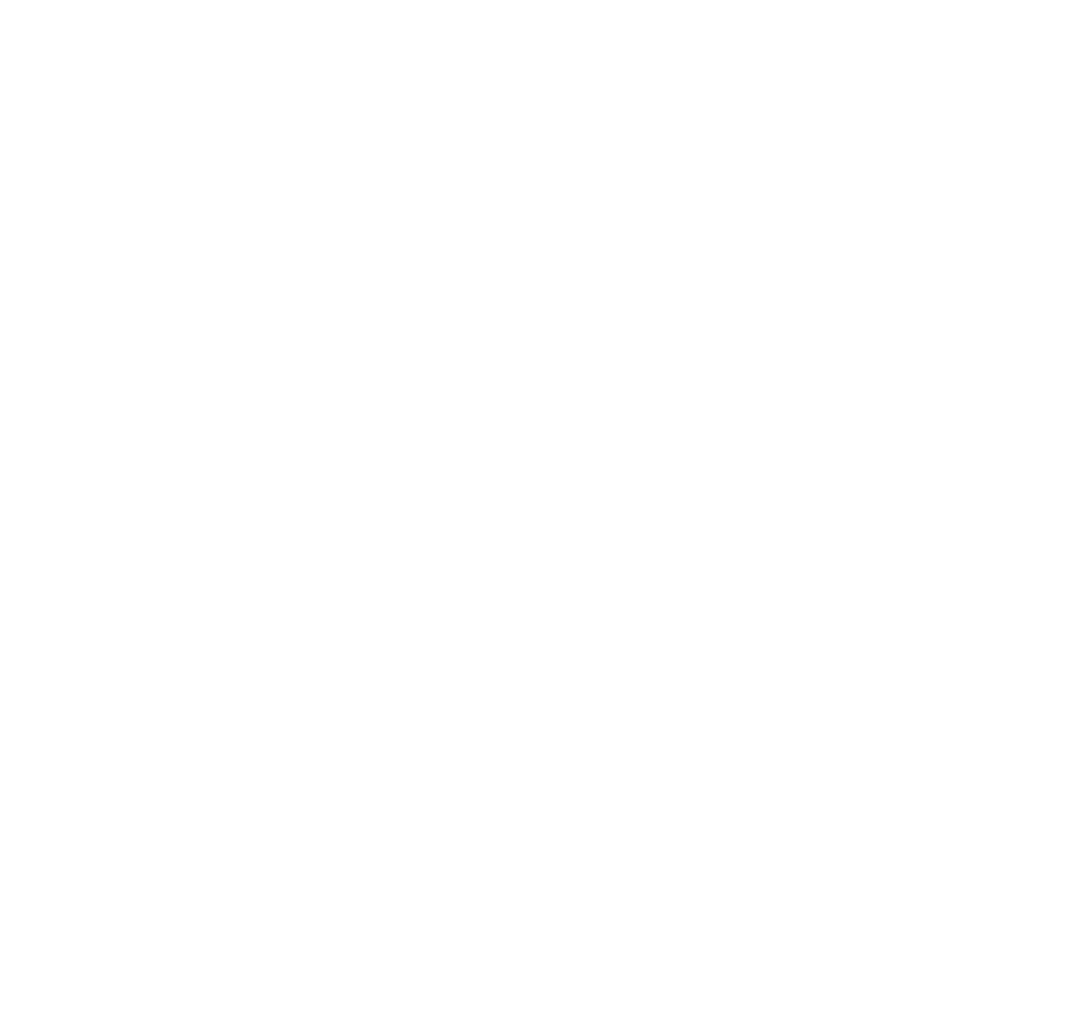
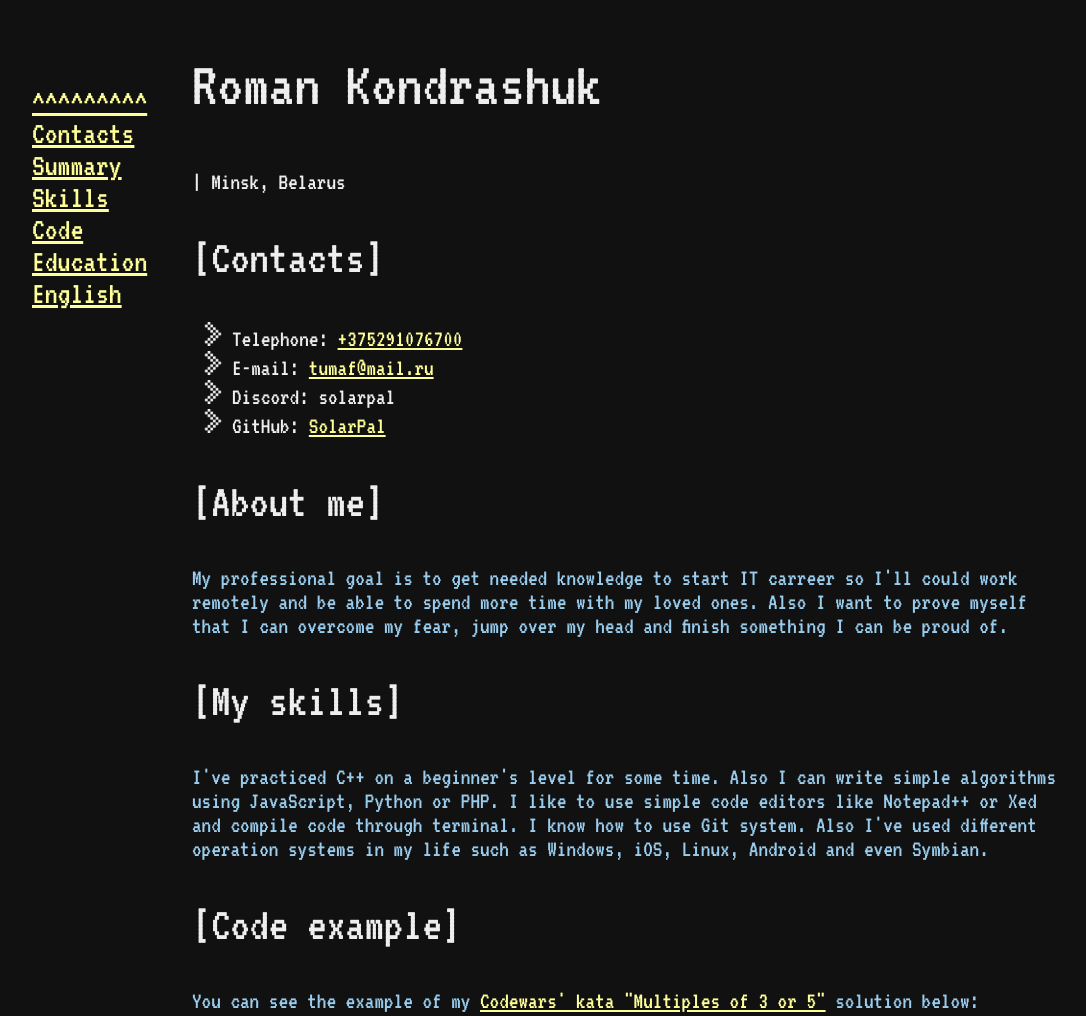
Before and after one commit to SolarPal/rsschool-cv, a plain HTML site: page index.html in a window 1280 px wide. Shown: the top 1016 px of the page, without its empty margins (16-1102 px from the left). Before the commit the page ends 800 px from the top, so only its background shows below. Drawn offline with Linux system fonts and the light colour scheme.

Commit message:
feat: add some html with style

```diff
--- a/index.html
+++ b/index.html
@@ -1,9 +1,80 @@
 <!DOCTYPE html>
 <html lang="en">
   <head>
-    <meta charset="UTF-8">
+    <meta charset="utf-8">
+	<link rel="stylesheet" href="./style.css">
     <title>CV</title>
   </head>
   <body>
+	<header class="header">
+
+		<nav class="nav">
+			<ul class="nav-list">
+				<li class="nav-item"><a href="#top">^^^^^^^^^</a></li>
+				<li class="nav-item"><a href="#contacts">Contacts</a></li>
+				<li class="nav-item"><a href="#about">Summary</a></li>
+				<li class="nav-item"><a href="#skills">Skills</a></li>
+				<li class="nav-item"><a href="#code">Code</a></li>
+				<li class="nav-item"><a href="#education">Education</a></li>
+				<li class="nav-item"><a href="#english">English</a></li>
+			</ul>
+		</nav>
+	</header>
+	<main class="main">
+		<section class="name-section">
+			<h1 class="name-header">Roman Kondrashuk</h1>
+			<p class="location">| Minsk, Belarus</p>
+		</section>
+		<section class="main-content">
+			<h2 class="content-header" id="contacts">[Contacts]</h2>
+			<ul class="contacts-list">
+				<li class="contacts-item"><b>Telephone:</b> <a href="tel:+375291076700">+375291076700</a></li>
+				<li class="contacts-item"><b>E-mail:</b> <a href="mailto:tumaf@mail.ru">tumaf@mail.ru</a></li>
+				<li class="contacts-item"><b>Discord:</b> solarpal</li>
+				<li class="contacts-item"><b>GitHub:</b> <a href="https://github.com/SolarPal" target="_blank">SolarPal</a></li>
+			</ul>
+			<h2 class="content-header" id="about">[About me]</h2>
+			<p class="info-paragraph">My professional goal is to get needed knowledge to start IT carreer so I'll could work remotely and be able to spend more time with my loved ones.
+			Also I want to prove myself that I can overcome my fear, jump over my head and finish something I can be proud of.</p>
+			<h2 class="content-header" id="skills">[My skills]</h2>
+			<p class="info-paragraph">I've practiced C++ on a beginner's level for some time. Also I can write simple algorithms using JavaScript, Python or PHP.
+			I like to use simple code editors like Notepad++ or Xed and compile code through terminal. I know how to use Git system.
+			Also I've used different operation systems in my life such as Windows, iOS, Linux, Android and even Symbian.</p>
+			<h2 class="content-header" id="code">[Code example]</h2>
+			<p class="info-paragraph">You can see the example of my <a href="https://www.codewars.com/kata/514b92a657cdc65150000006/" target="_blank">Codewars' kata "Multiples of 3 or 5"</a>
+			solution below:</p>
+			<pre>
+				<code class="code-sample">
+				<span class="code-keyword">function</span> solution(<var>number</var>){
+				  <span class="code-keyword">if</span> (<var>number</var> <= 0) {
+				    <span class="code-keyword">return</span> 0;
+				  } <span class="code-keyword">else</span> {
+				    <span class="code-keyword">let</span> <var>arr</var> = [];
+				    <span class="code-keyword">let</span> <var>sum</var> = 0;
+				    <span class="code-keyword">for</span> (<span class="code-keyword">let</span> <var>i</var> = 0; <var>i</var> < <var>number</var>; <var>i</var>++) {
+				      <span class="code-keyword">if</span> (i % 3 == 0 | i % 5 == 0) {
+				    	<var>arr</var>.push(<var>i</var>);
+				    	<span class="code-keyword">continue</span>;
+				      } <span class="code-keyword">else</span> {
+				    	<span class="code-keyword">continue</span>;
+				      }
+				    }
+				    <span class="code-keyword">for</span> (<span class="code-keyword">let</span> <var>i</var> = 0; <var>i</var> < <var>arr</var>.length; <var>i</var>++) {
+				      <var>sum</var> += <var>arr</var>[<var>i</var>];
+				    }
+				    <span class="code-keyword">return</span> <var>sum</var>;
+				  }
+				}
+				</code>
+			</pre>
+			<h2 class="content-header" id="education">[Education]</h2>
+			<p class="info-paragraph">I still learning computer science and programming in Belarusian National Technical University (BNTU). I'll be graduated in 2026.</p>
+			<h2 class="content-header" id="english">[English level]</h2>
+			<p class="info-paragraph">EPAM's training portal saying that I have B1 English language level.
+			I've practiced speaking in some foreign trips I had and studied it on my own using modern resources.</p>
+		</section>
+	</main>
+	<footer class="footer">
+	</footer>
   </body>
 </html>
--- a/style.css
+++ b/style.css
@@ -0,0 +1,95 @@
+@font-face {
+	font-family: VT323;
+	src: url("./assets/fonts/VT323.ttf");
+}
+
+* {
+    box-sizing: border-box;
+	font-family: "VT323", monospace;
+	font-weight: 100;
+}
+
+html {
+	scroll-behavior: auto;
+}
+
+body {
+	background-color: #111111;
+	color: #eeeeee;
+}
+
+var {
+	color: #ccccff;
+}
+
+a:link {
+	color: #ffff99;
+}
+
+a:visited {
+	color: #ffb3b3;
+}
+
+a:hover {
+	color: #ffff66;
+}
+
+a:active {
+	color: #ff5050;
+}
+
+.header {
+	position: fixed;
+}
+
+.nav-list {
+	list-style: none;
+	font-size: 32px;
+}
+
+.nav-item {
+}
+
+.name-section {
+	margin-left: 200px;
+	margin-right: 200px;
+}
+
+.name-header {
+	font-size: 64px;
+}
+
+.location {
+	font-size: 24px;
+}
+
+.main-content {
+	margin-left: 200px;
+	margin-right: 200px;
+}
+
+.content-header {
+	font-size: 48px;
+}
+
+.contacts-list {
+	font-size: 24px;
+	list-style-image: url("./assets/img/list-item.png");
+}
+
+.info-paragraph {
+	font-size: 24px;
+	color: #99cced;
+}
+
+.code-sample {
+	display: block;
+	border: 4px dotted #eeeeee;
+	font-size: 24px;
+	background-color: #111122;
+}
+
+.code-keyword {
+	font-weight: bold;
+	color: #ccffcc;
+}
```
Also changed, not shown: assets/fonts/OFL.txt (added), assets/fonts/VT323.ttf (added), assets/img/list-item.png (added).
